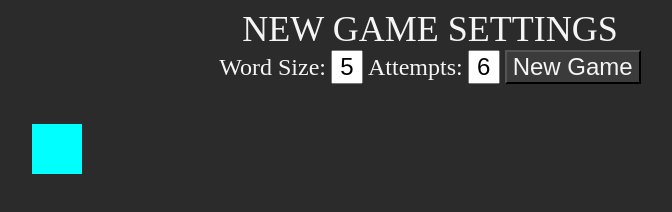
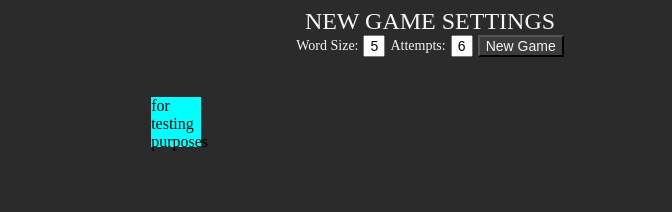
Before and after one commit to BobDT84/fun, a plain HTML site: page index.html in a window 1280 px wide. Shown: the whole page, without its empty margins (210-882 px from the left). Drawn offline with Linux system fonts and the light colour scheme.

Commit message:
added white-space: nowrap; to settings input

```diff
--- a/index.html
+++ b/index.html
@@ -28,7 +28,7 @@
 
         </div>
         <div id="guess"></div>
-        <div id="cheat"></div>
+        <div id="cheat">for testing purposes</div>
         <script src="script.js"></script>
         <script src="game.js"></script>
     </div>
--- a/script.js
+++ b/script.js
@@ -3,7 +3,6 @@ function newGame(e) {
     game.letterCount = document.getElementById('letterCount').value;
     game.maxAttempts = document.getElementById('maxAttempts').value;
     game.setupGame();
-    document.getElementById('focus').focus();
     return game;
 }
 
--- a/style.css
+++ b/style.css
@@ -9,31 +9,32 @@ body {
 
 .settings-container {
     display: flex;
+    margin: 0px 20px;
     flex-wrap: wrap;
     justify-content: center;
-    justify-items: center;
 }
 
 .settings-title {
     width: 100%;
     margin: 0px auto;
     text-align: center;
-    font-size: 36px;
+    font-size: 24px;
     color: whitesmoke;
 }
 
 .settings-input {
-    font-size: 24px;
+    font-size: 14px;
     display: flex;
     align-items: center;
     gap: 5px;
+    white-space: nowrap;
     color: whitesmoke;
 }
 
 input {
-    width: 24px;
+    width: 14px;
     height: fit-content;
-    font-size: 24px;
+    font-size: 14px;
     text-align: center;
 }
 
@@ -42,7 +43,7 @@ input {
     height: fit-content;
     background-color: #3B3B3B;
     color: whitesmoke;
-    font-size: 24px;
+    font-size: 14px;
 }
 
 #cheat {
```
